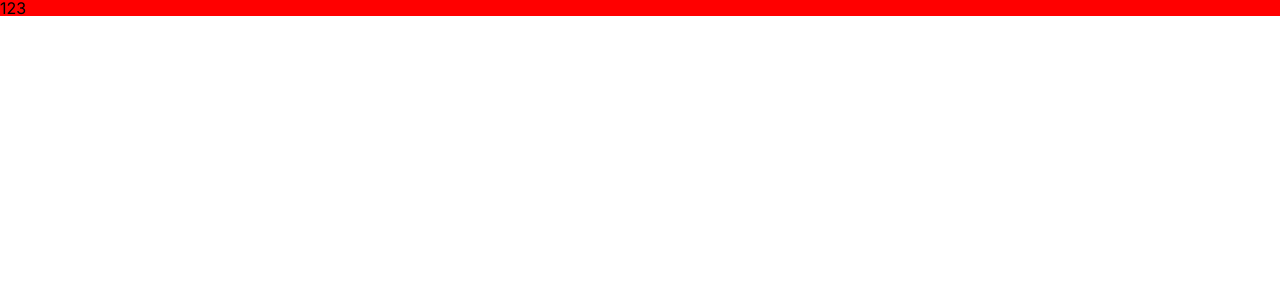
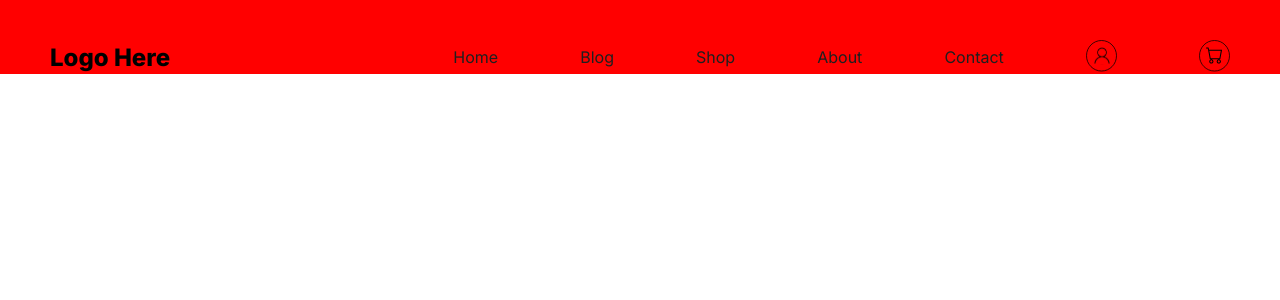
Before and after one commit to virus231/mbunity, a Next.js app: page / in a window 1280 px wide. Shown: the top 300 px of the page. Built offline with nearby package versions, Linux system fonts and the light colour scheme.

Commit message:
Feat: Add Header

```diff
--- a/next.config.js
+++ b/next.config.js
@@ -7,12 +7,34 @@ const nextConfig = {
 
 module.exports = {
   ...nextConfig,
-  webpack(config) {
-    config.module.rules.push({
-      test: /\.svg$/i,
-      issuer: /\.[jt]sx?$/,
-      use: ['@svgr/webpack'],
-    });
+  webpack(config, { isServer }) {
+    // Configures webpack to handle SVG files with SVGR. SVGR optimizes and transforms SVG files
+    // into React components. See https://react-svgr.com/docs/next/
+
+    // Grab the existing rule that handles SVG imports
+    // eslint-disable-next-line @typescript-eslint/ban-ts-comment
+    // @ts-ignore - rules is a private property that is not typed
+    const fileLoaderRule = config.module.rules.find((rule) => rule.test?.test?.('.svg'));
+
+    config.module.rules.push(
+      // Reapply the existing rule, but only for svg imports ending in ?url
+      {
+        ...fileLoaderRule,
+        test: /\.svg$/i,
+        resourceQuery: /url/, // *.svg?url
+      },
+      // Convert all other *.svg imports to React components
+      {
+        test: /\.svg$/i,
+        issuer: fileLoaderRule.issuer,
+        resourceQuery: { not: [...fileLoaderRule.resourceQuery.not, /url/] }, // exclude if *.svg?url
+        use: ['@svgr/webpack'],
+      }
+    );
+
+    // Modify the file loader rule to ignore *.svg, since we have it handled now.
+    fileLoaderRule.exclude = /\.svg$/i;
+
     return config;
   },
 };
--- a/src/components/Header/Header.module.scss
+++ b/src/components/Header/Header.module.scss
@@ -1,3 +1,46 @@
+@use '../../styles/mixins/grid' as *;
+
 .header{
   background: red;
+  padding-top: 40px;
+
+  .container {
+    @include container();
+    @include container-fixed();
+    display: flex;
+    align-items: center;
+
+    .logo {
+      @include make-md-column(4);
+      h3 {
+        color: #000;
+        //font-family: Inter;
+        font-size: 24px;
+        font-style: normal;
+        font-weight: 800;
+        line-height: normal;
+      }
+    }
+
+    .menu {
+      @include make-md-column(8);
+
+      .menu__list {
+        display: flex;
+        align-items: center;
+        justify-content: space-between;
+
+        &_item {
+
+          a {
+            color: #1F1F1F;
+            font-size: 16px;
+            font-style: normal;
+            font-weight: 400;
+            line-height: normal;
+          }
+        }
+      }
+    }
+  }
 }
--- a/src/components/Header/Header.tsx
+++ b/src/components/Header/Header.tsx
@@ -1,12 +1,41 @@
 import {FC} from 'react'
 import styles from "./Header.module.scss"
+import {headerMenu} from "~/config/header";
+import Link from "next/link";
+import SVG_PROFILE from '~/svg/profile.svg';
+import SVG_CART from '~/svg/cart.svg';
 
 export type HeaderProps = {}
 
 export const Header: FC<HeaderProps> = ({}) => {
     return <header className={styles.header}>
-        <div>
-            123
+        <div className={styles.container}>
+            <div className={styles.logo}>
+                <h3>
+                    Logo Here
+                </h3>
+            </div>
+            <div className={styles.menu}>
+                <nav className={styles.nav}>
+                    <ul className={styles.menu__list}>
+                        {headerMenu.map(({name, path}) => <li key={name} className={styles.menu__list_item}>
+                            <Link href={path}>
+                                {name}
+                            </Link>
+                        </li>)}
+                        <li>
+                            <Link href="/">
+                                <SVG_PROFILE/>
+                            </Link>
+                        </li>
+                        <li>
+                            <Link href="/">
+                                <SVG_CART/>
+                            </Link>
+                        </li>
+                    </ul>
+                </nav>
+            </div>
         </div>
     </header>
 }
--- /dev/null
+++ b/src/config/header.ts
@@ -0,0 +1,7 @@
+export const headerMenu = [
+    { name: "Home", path: "/" },
+    { name: "Blog", path: "/blog" },
+    { name: "Shop", path: "/shop" },
+    { name: "About", path: "/about" },
+    { name: "Contact", path: "/contact" },
+];
--- a/src/styles/common/_variables.scss
+++ b/src/styles/common/_variables.scss
@@ -60,23 +60,3 @@ $black33: #333333;
 $black11: #111111;
 $black: #262b2f;
 $lowOpacityGray: #f3f3f7;
-
-@mixin main-width {
-  max-width: 88vw;
-  margin: 0 auto;
-  width: 100%;
-
-  @media (min-width: $WIDTH_HD) {
-    max-width: 1440px;
-  }
-
-  @media (max-width: $WIDTH_TABLET) {
-    max-width: 100vw;
-    padding: 0 32px;
-  }
-
-  @media (max-width: $WIDTH_WIDE_PHONE) {
-    max-width: 100vw;
-    padding: 0 20px;
-  }
-}
--- a/src/styles/mixins/grid.scss
+++ b/src/styles/mixins/grid.scss
@@ -1,3 +1,5 @@
+@use '../common/variables' as *;
+
 // Boostrap Mixins and Variables are defined first.
 // Examples start at line 234.
 
@@ -335,3 +337,23 @@ $container-lg: $container-large-desktop !default;
     @include make-lg-column-offset(0);
   }
 }
+
+@mixin container {
+  max-width: 1240px;
+  margin: 0 auto;
+  width: 100%;
+
+  @media (min-width: $WIDTH_HD) {
+    max-width: 1440px;
+  }
+
+  @media (max-width: $WIDTH_TABLET) {
+    max-width: 100vw;
+    padding: 0 32px;
+  }
+
+  @media (max-width: $WIDTH_WIDE_PHONE) {
+    max-width: 100vw;
+    padding: 0 20px;
+  }
+}
--- a/tsconfig.json
+++ b/tsconfig.json
@@ -13,13 +13,15 @@
     "isolatedModules": true,
     "jsx": "preserve",
     "incremental": true,
-    "plugins": [
+      "baseUrl": ".",
+      "plugins": [
       {
         "name": "next"
       }
     ],
     "paths": {
-      "~/*": ["./src/*"]
+      "~/*": ["./src/*"],
+      "~/svg/*": ["public/icons/*"]
     }
   },
   "include": ["next-env.d.ts", "**/*.ts", "**/*.tsx", ".next/types/**/*.ts"],
```
Also changed, not shown: public/icons/cart.svg (added), public/icons/profile.svg (added).
